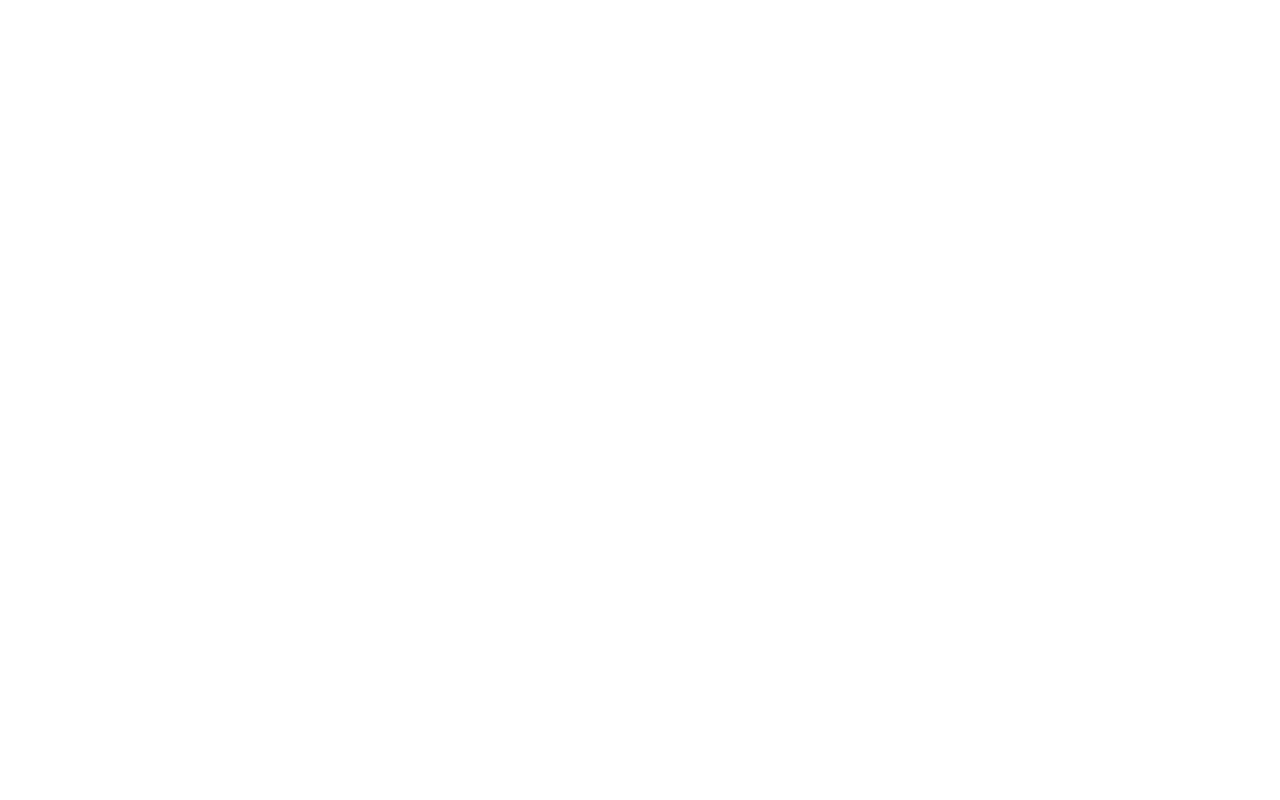
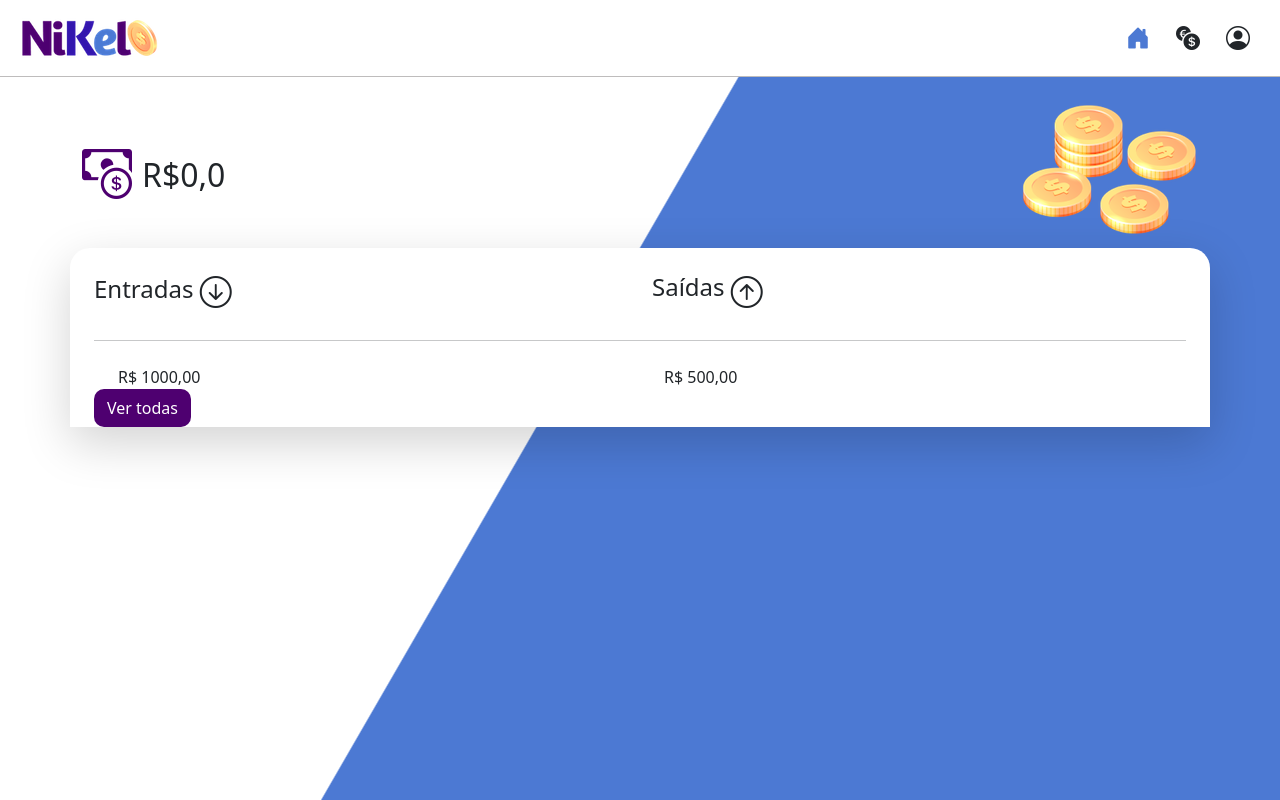
Before and after one commit to ClaudioVitorP/Nikel, a plain HTML site: page public/home.html in a window 1280 px wide. Drawn offline with nearby package versions, Linux system fonts and the light colour scheme.

Commit message:
Criação da Home, das transações e preparativos para criar a modal.

```diff
--- a/public/css/styles.css
+++ b/public/css/styles.css
@@ -1,5 +1,29 @@
 #login {
     background: linear-gradient(120deg, #4c79d3 44.9%, #ffffff 45%) no-repeat fixed;
+}
+
+#app {
+    background: linear-gradient(120deg, #ffffff 44.9%, #4c79d3 45%) no-repeat fixed;
+}
+
+header {
+    border-bottom: 1px solid #bebcbc;
+    padding: 5px;
+    background-color: #ffffff;
+}
+
+.color-primary {
+    color: #4e0070;
+}
+
+.color-secondary {
+    color: #4c79d3;
+}
+
+.icon-detail{
+    font-size: 50px;
+    margin-right: 10px;
+    vertical-align: middle;
 }
 
 .text-login {
@@ -8,12 +32,12 @@
     font-weight: 500;
 }
 
-.coins{
+.coins {
     position: absolute;
     bottom: 100px;
 }
 
-.button-login{
+.button-login {
     border-radius: 10px;
     background-color: #4e0070;
     color: #ffffff;
@@ -21,12 +45,19 @@
     margin: 0 25%;
 }
 
-.button-login:hover {
+.button-login:hover, .button-default:hover {
     background: #4c79d3;
     color: #ffffff;
 }
+.button-default{
+    border-radius: 10px;
+    background-color: #4e0070;
+    color: #ffffff;
+}
 
-.link-default{
+
+
+.link-default {
     color: #4e0070;
     cursor: pointer;
 }
@@ -34,3 +65,9 @@
 .link-default:hover {
     color: #4c79d3;
 }
+
+.info{
+    background-color: #ffffff;
+    border-radius: 20px 20px 0px 0px;
+    padding: 20px 0px 0px 0px;
+}
--- a/public/home.html
+++ b/public/home.html
@@ -0,0 +1,110 @@
+<!DOCTYPE html>
+<html lang="pt">
+
+<head>
+    <meta charset="UTF-8">
+    <meta name="viewport" content="width=device-width, initial-scale=1.0">
+    <title>Nikel - Home</title>
+    <link href="https://cdn.jsdelivr.net/npm/bootstrap@5.1.3/dist/css/bootstrap.min.css" rel="stylesheet"
+        integrity="sha384-1BmE4kWBq78iYhFldvKuhfTAU6auU8tT94WrHftjDbrCEXSU1oBoqyl2QvZ6jIW3" crossorigin="anonymous">
+    <link rel="stylesheet" href="https://cdn.jsdelivr.net/npm/bootstrap-icons@1.13.1/font/bootstrap-icons.min.css">
+    <link rel="stylesheet" href="./css/styles.css">
+</head>
+
+<body id="app">
+    <header>
+        <nav class="navbar navbar-expand navbar-light bg-white">
+            <div class="container-fluid">
+                <a class="navbar-brand" href="#"><img src="./assets/images/nikel-small-logo.png" alt="logo nikel"
+                        class="img-fluid"></a>
+                <button class="navbar-toggler" type="button" data-bs-toggle="collapse"
+                    data-bs-target="#navbarSupportedContent" aria-controls="navbarSupportedContent"
+                    aria-expanded="false" aria-label="Toggle navigation">
+                    <span class="navbar-toggler-icon"></span>
+                </button>
+                <div class="collapse navbar-collapse justify-content-end" id="navbarSupportedContent">
+                    <div class="d-flex">
+                        <a href="home.html"><button class="btn" type="button"><i
+                                    class="bi bi-house-door-fill fs-4 color-secondary"></i></button></a>
+
+                        <a href="transactions.html"><button class="btn" type="button"><i
+                                    class="bi bi-currency-exchange fs-4"></i></button></a>
+
+                        <div class="dropdown">
+                            <button class="btn" type="button" id="dropdownMenuButton1" data-bs-toggle="dropdown"
+                                aria-expanded="false"><i class="bi bi-person-circle fs-4"></i>
+                            </button>
+
+                            <ul class="dropdown-menu" aria-labelledby="dropdownMenuButton1">
+                                <li><a class="dropdown-item" href="#">Sair</a></li>
+                            </ul>
+                        </div>
+                    </div>
+                </div>
+            </div>
+        </nav>
+    </header>
+    <main>
+        <div class="container-lg">
+            <div class="row">
+                <div class="col d-flex mt-4 justify-content-start align-items-center">
+                    <i class="bi bi-cash-coin color-primary icon-detail"></i>
+                    <span class="fs-2">R$0,0</span>
+                </div>
+                <div class="col d-flex mt-4 justify-content-end">
+                    <div class="text-center">
+                        <img src="./assets/images/coins-small.png" alt="image coins">
+                    </div>
+                </div>
+            </div>
+            <div class="row">
+                <div class="col-12 info shadow-lg">
+                    <div class="container">
+                        <div class="row">
+                            <div class="col-6">
+                                <span class="fs-4">Entradas <i
+                                        class="bi bi-arrow-down-circle fs-2 align-middle"></i></span>
+                            </div>
+                            <div class="col-6">
+                                <span class="fs-4">Saídas </span><i
+                                    class="bi bi-arrow-up-circle fs-2 align-middle"></i></span>
+                            </div>
+                            <div class="col-12 my-2">
+                                <hr>
+                            </div>
+                            <div class="row">
+                                <div class="col-6">
+                                    <div class="container">
+                                        <div class="row">
+                                            <div class="col">
+                                                R$ 1000,00
+                                            </div>
+                                        </div>
+                                    </div>
+                                </div>
+                                <div class="col-6">
+                                    <div class="container">
+                                        <div class="row">
+                                            <div class="col">
+                                                R$ 500,00
+                                            </div>
+                                        </div>
+                                    </div>
+                                </div>
+                                <div class="col-12">
+                                    <button type="button" class="btn button-default">Ver todas</button>
+                                </div>
+                            </div>
+                        </div>
+                    </div>
+                </div>
+            </div>
+        </div>
+    </main>
+
+    <script src="https://cdn.jsdelivr.net/npm/bootstrap@5.1.3/dist/js/bootstrap.bundle.min.js"
+        integrity="sha384-ka7Sk0Gln4gmtz2MlQnikT1wXgYsOg+OMhuP+IlRH9sENBO0LRn5q+8nbTov4+1p"
+        crossorigin="anonymous"></script>
+</body>
+
+</html>
```
Also changed, not shown: public/transactions.html (+96 -0 lines).
